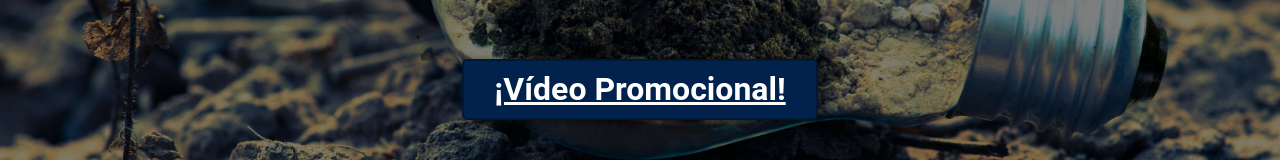
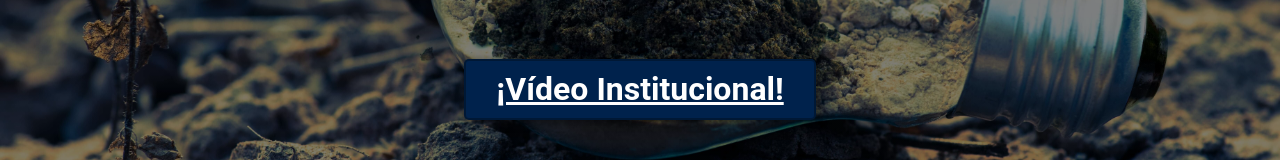
Before and after one commit to Dkbetulia/paginawebsena, a plain HTML site: page index.html in a window 1280 px wide. Shown: the part 4046-4206 px from the top of the page. Drawn offline with Linux system fonts and the light colour scheme.

Commit message:
Correción del vídeo institucional

```diff
--- a/index.html
+++ b/index.html
@@ -72,7 +72,7 @@
 
     <section id="final">
         <h2>¡Asume el reto!</h2>
-        <button> <a href="https://youtu.be/0jV4D7RNzGk"> ¡Vídeo Promocional! </a> </button>
+        <button> <a href="https://youtu.be/fyTZpNNRUWw"> ¡Vídeo Institucional! </a> </button>
     </section>
 
 <!--FONT AWESOME-->
```
